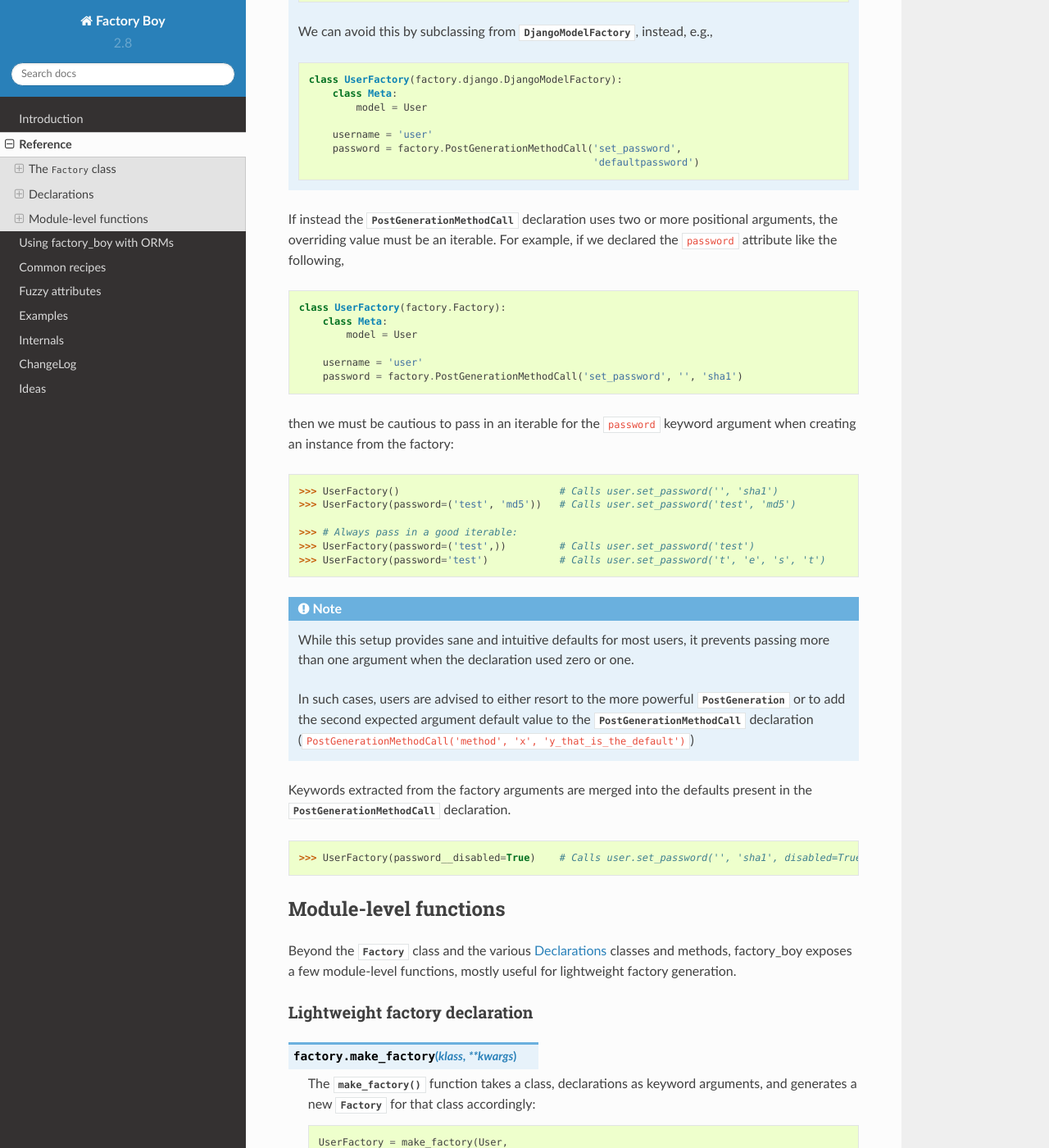
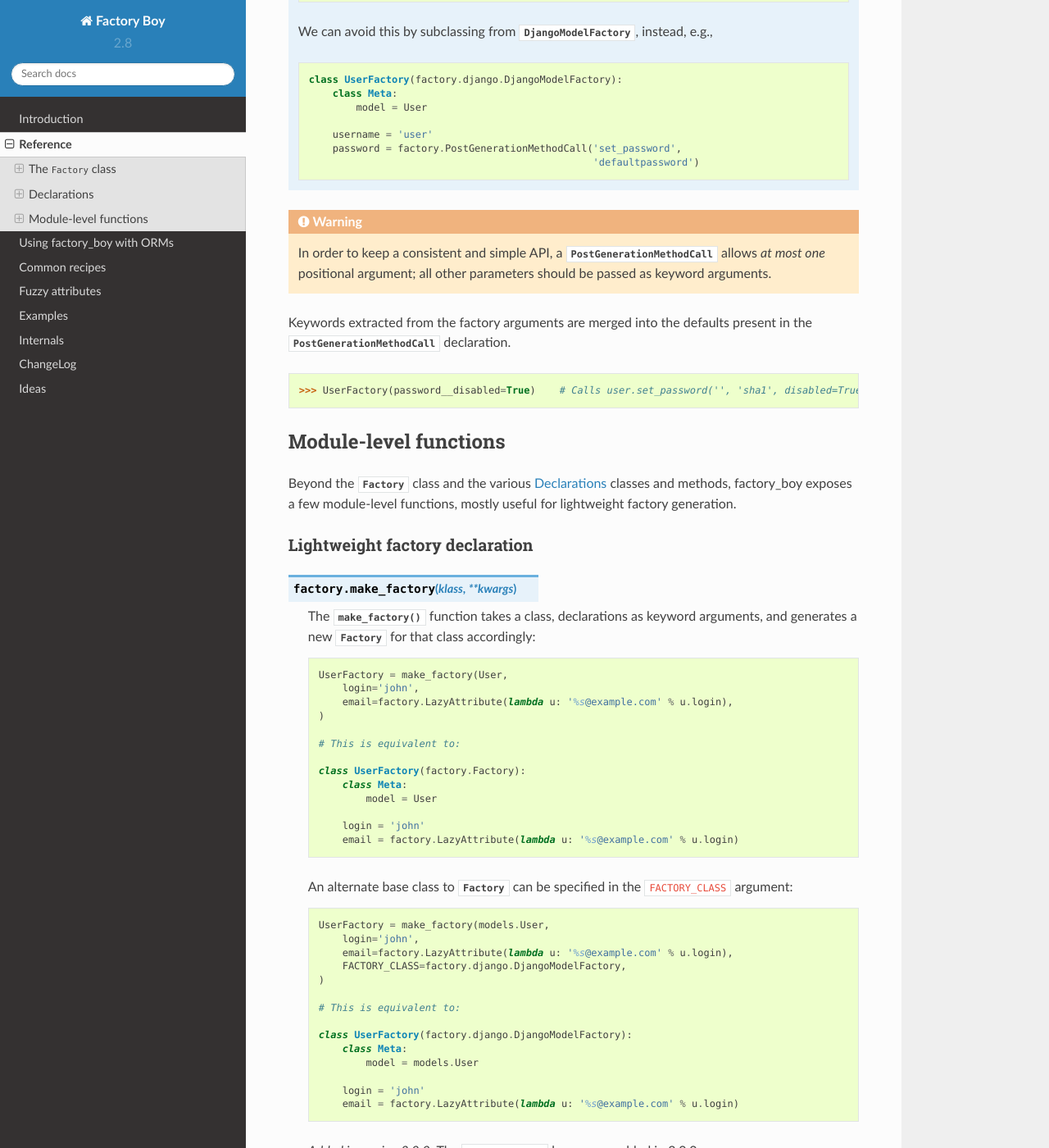
Before and after one commit to FactoryBoy/factory_boy, a Sphinx documentation site: the page built from docs/reference.rst, in a window 1280 px wide and 1400 px high, scrolled down 31849 px. Shown: the whole window at 82% size. Built offline with Sphinx 7.4.7 and the Read the Docs theme 2.0.0, drawn with Linux system fonts in a browser that asks for light colours; some of the changed text lies outside the part shown.

Commit message:
[refactor] Document new PostGenerationMethodCall

```diff
--- a/docs/changelog.rst
+++ b/docs/changelog.rst
@@ -4,11 +4,16 @@ ChangeLog
 master
 ------
 
+This version brings massive changes to the core engine, thus reducing the number of
+corner cases and weird behaviourrs.
+
 *New:*
 
     - :issue:`275`: `factory.fuzzy` and `factory.faker` now use the same random seed.
     - Add :class:`factory.Maybe`, which chooses among two possible declarations based
       on another field's value (powers the :class:`~factory.Trait` feature).
+    - :class:`~factory.PostGenerationMethodCall` only allows to pass one positional argument; use keyword arguments for
+      extra parameters.
 
 *Deprecation:*
 
--- a/docs/reference.rst
+++ b/docs/reference.rst
@@ -1789,9 +1789,9 @@ PostGenerationMethodCall
 
         The name of the method to call on the :attr:`~FactoryOptions.model` object
 
-    .. attribute:: args
-
-        The default set of unnamed arguments to pass to the method given in
+    .. attribute:: arg
+
+        The default, optional, positional argument to pass to the method given in
         :attr:`method_name`
 
     .. attribute:: kwargs
@@ -1870,40 +1870,9 @@ factory during instantiation.
                                                         'defaultpassword')
 
 
-If instead the :class:`PostGenerationMethodCall` declaration uses two or
-more positional arguments, the overriding value must be an iterable. For
-example, if we declared the ``password`` attribute like the following,
-
-.. code-block:: python
-
-    class UserFactory(factory.Factory):
-        class Meta:
-            model = User
-
-        username = 'user'
-        password = factory.PostGenerationMethodCall('set_password', '', 'sha1')
-
-then we must be cautious to pass in an iterable for the ``password``
-keyword argument when creating an instance from the factory:
-
-.. code-block:: pycon
-
-    >>> UserFactory()                           # Calls user.set_password('', 'sha1')
-    >>> UserFactory(password=('test', 'md5'))   # Calls user.set_password('test', 'md5')
-
-    >>> # Always pass in a good iterable:
-    >>> UserFactory(password=('test',))         # Calls user.set_password('test')
-    >>> UserFactory(password='test')            # Calls user.set_password('t', 'e', 's', 't')
-
-
-.. note:: While this setup provides sane and intuitive defaults for most users,
-          it prevents passing more than one argument when the declaration used
-          zero or one.
-
-          In such cases, users are advised to either resort to the more powerful
-          :class:`PostGeneration` or to add the second expected argument default
-          value to the :class:`PostGenerationMethodCall` declaration
-          (``PostGenerationMethodCall('method', 'x', 'y_that_is_the_default')``)
+.. warning:: In order to keep a consistent and simple API, a :class:`PostGenerationMethodCall`
+             allows *at most one* positional argument; all other parameters should be passed as
+             keyword arguments.
 
 Keywords extracted from the factory arguments are merged into the
 defaults present in the :class:`PostGenerationMethodCall` declaration.
```
Also changed, not shown: other parts of docs/reference.rst (+1 -1 lines), 1 other file.
